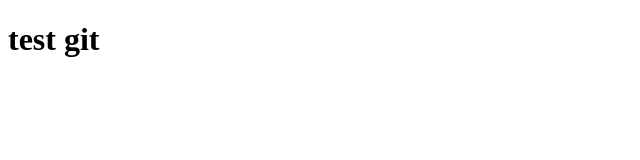
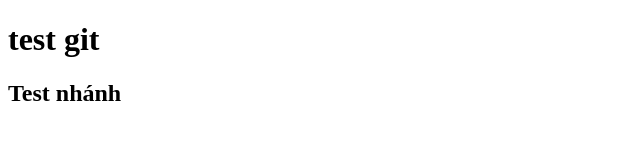
Before and after one commit to DoManh2102/Fontend_Hinglands, a plain HTML site: page index.html in a window 1280 px wide. Shown: the whole page, without its empty margins (0-640 px from the left). Drawn offline with Linux system fonts and the light colour scheme.

Commit message:
Test nhánh

```diff
--- a/index.html
+++ b/index.html
@@ -8,5 +8,6 @@
 </head>
 <body>
     <h1>test git</h1>
+    <h2>Test nhánh</h2>
 </body>
 </html>
```
